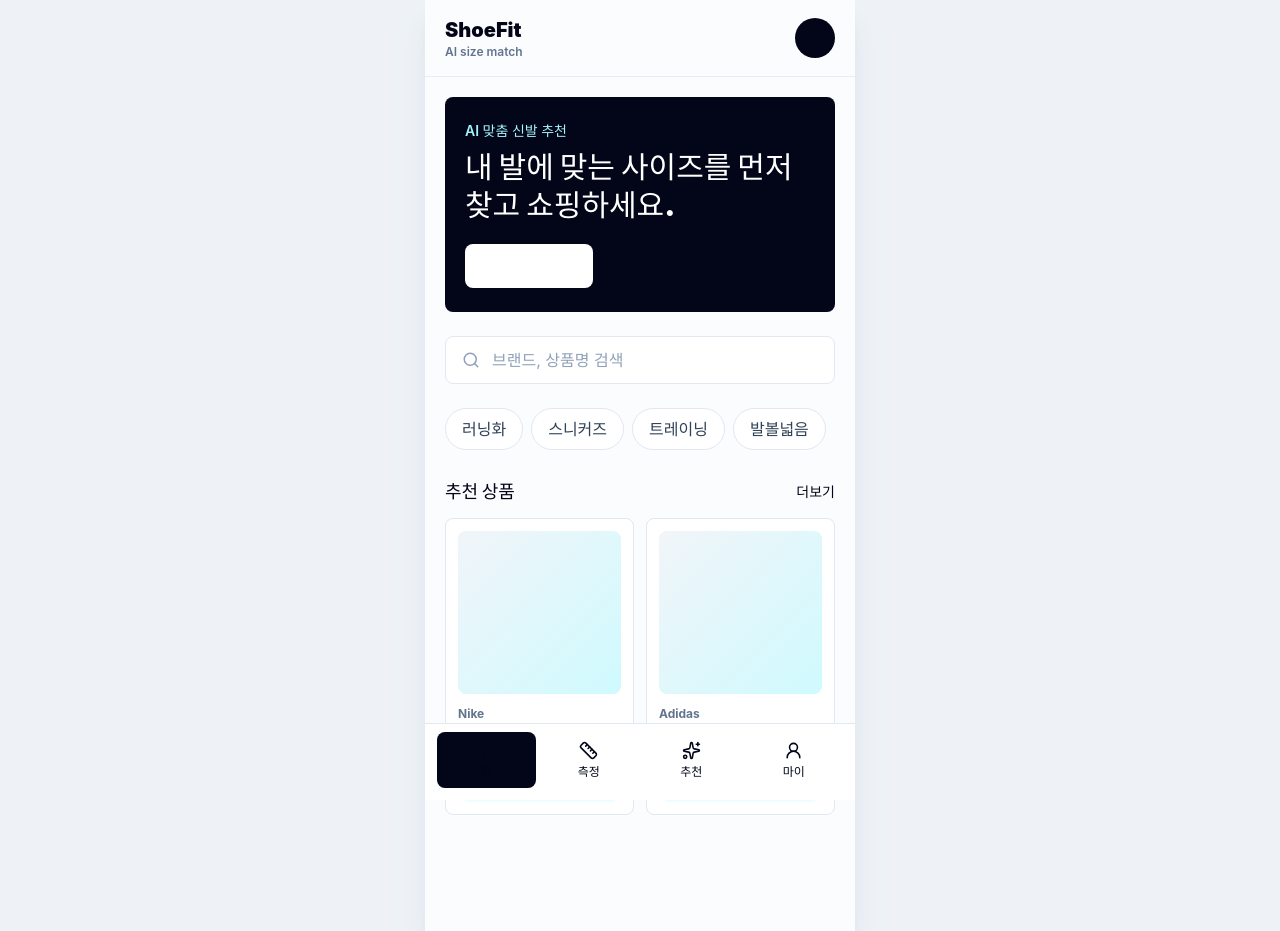
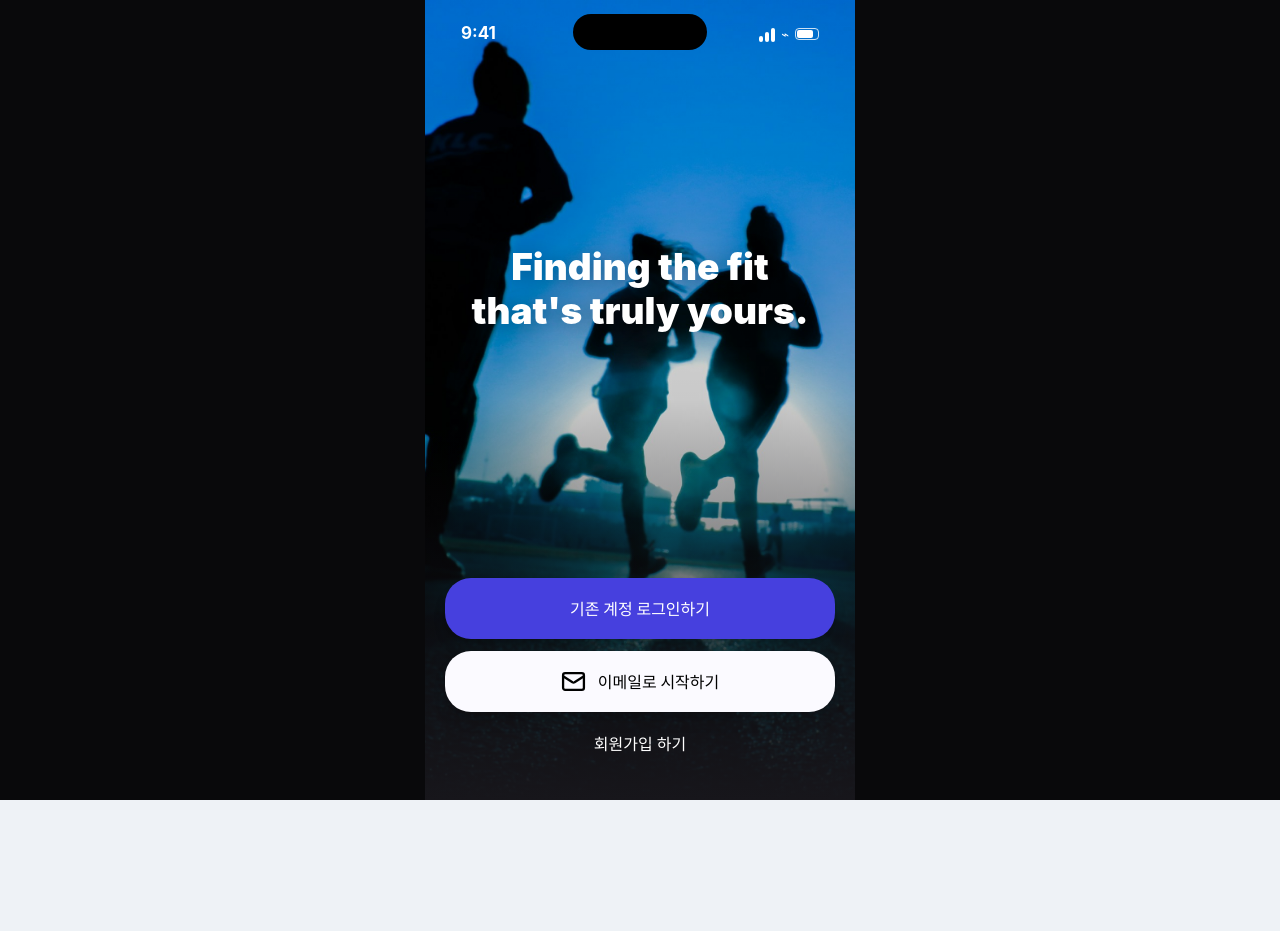
Before and after one commit to hy68483/hackaton_shoe-fit, a React (Vite) app in the folder hackathon/front/: page / in a window 1280 px wide. After the commit the page ends 800 px from the top, so only its background shows below. Built offline with nearby package versions, Linux system fonts and the light colour scheme.

Commit message:
feat: implement auth start screen

```diff
--- a/hackathon/front/src/App.tsx
+++ b/hackathon/front/src/App.tsx
@@ -1,40 +1,67 @@
 import {
   Camera,
   ChevronRight,
+  Mail,
   Home,
   Ruler,
   Search,
   Sparkles,
   UserRound,
-} from 'lucide-react'
-import { Link, NavLink, Route, Routes } from 'react-router-dom'
+} from "lucide-react";
+import { Link, NavLink, Route, Routes } from "react-router-dom";
+import authStartImage from "./assets/auth-start.png";
 
 const featuredProducts = [
   {
-    id: 'nike-pegasus-41',
-    brand: 'Nike',
-    name: 'Pegasus 41',
-    price: '139,000원',
-    fit: '정사이즈 추천',
+    id: "nike-pegasus-41",
+    brand: "Nike",
+    name: "Pegasus 41",
+    price: "139,000원",
+    fit: "정사이즈 추천",
   },
   {
-    id: 'adidas-supernova',
-    brand: 'Adidas',
-    name: 'Supernova Rise',
-    price: '129,000원',
-    fit: '발볼 여유',
+    id: "adidas-supernova",
+    brand: "Adidas",
+    name: "Supernova Rise",
+    price: "129,000원",
+    fit: "발볼 여유",
   },
-]
+];
 
 function App() {
   return (
+    <Routes>
+      <Route path="/" element={<StartPage />} />
+      <Route
+        path="/login"
+        element={<PlaceholderPage title="기존 계정 로그인하기" />}
+      />
+      <Route
+        path="/signup"
+        element={<PlaceholderPage title="이메일로 시작하기" />}
+      />
+      <Route
+        path="/signup/options"
+        element={<PlaceholderPage title="회원가입 하기" />}
+      />
+      <Route path="/*" element={<AppShell />} />
+    </Routes>
+  );
+}
+
+function AppShell() {
+  return (
     <main className="min-h-screen bg-[#eef2f6] text-slate-950">
-      <div className="mx-auto flex min-h-screen w-full max-w-[430px] flex-col bg-[#fbfcfe] shadow-xl shadow-slate-300/60">
+      <div className="mx-auto flex min-h-dvh w-full max-w-[430px] flex-col bg-[#fbfcfe] shadow-xl shadow-slate-300/60">
         <header className="sticky top-0 z-10 border-b border-slate-200/80 bg-[#fbfcfe]/95 px-5 py-4 backdrop-blur">
           <div className="flex items-center justify-between">
-            <Link to="/" className="flex flex-col">
-              <span className="text-xl font-black tracking-normal">ShoeFit</span>
-              <span className="text-xs font-semibold text-slate-500">AI size match</span>
+            <Link to="/home" className="flex flex-col">
+              <span className="text-xl font-black tracking-normal">
+                ShoeFit
+              </span>
+              <span className="text-xs font-semibold text-slate-500">
+                AI size match
+              </span>
             </Link>
             <Link
               to="/measure"
@@ -48,7 +75,7 @@ function App() {
 
         <div className="flex-1 pb-24">
           <Routes>
-            <Route path="/" element={<HomePage />} />
+            <Route path="/home" element={<HomePage />} />
             <Route path="/measure" element={<MeasurePage />} />
             <Route path="/recommendations" element={<RecommendationsPage />} />
             <Route path="/account" element={<AccountPage />} />
@@ -58,7 +85,90 @@ function App() {
         <BottomNav />
       </div>
     </main>
-  )
+  );
+}
+
+function StartPage() {
+  return (
+    <main className="min-h-screen bg-zinc-950 text-white">
+      <section className="relative mx-auto min-h-dvh w-full max-w-[430px] overflow-hidden bg-zinc-950">
+        <img
+          src={authStartImage}
+          alt=""
+          className="absolute inset-0 h-full w-full object-cover"
+        />
+        <div className="absolute inset-0 bg-gradient-to-b from-black/5 via-black/18 to-[#17161b]" />
+        <div className="absolute inset-x-0 top-0 z-10 flex h-14 items-center justify-between px-9 pt-3 text-[17px] font-bold">
+          <span>9:41</span>
+          <div className="absolute left-1/2 top-[14px] h-[36px] w-[134px] -translate-x-1/2 rounded-full bg-black" />
+          <div className="flex items-center gap-1.5" aria-hidden="true">
+            <span className="flex h-4 items-end gap-0.5">
+              <span className="block h-1.5 w-1 rounded-sm bg-white" />
+              <span className="block h-2.5 w-1 rounded-sm bg-white" />
+              <span className="block h-3.5 w-1 rounded-sm bg-white" />
+            </span>
+            <span className="text-[13px] leading-none">⌁</span>
+            <span className="h-3 w-6 rounded-[4px] border border-white/80 p-[1px]">
+              <span className="block h-full w-4 rounded-[2px] bg-white" />
+            </span>
+          </div>
+        </div>
+
+        <div className="relative z-10 flex min-h-dvh flex-col px-5 pb-9 pt-20">
+          <div className="flex flex-1 items-center justify-center pb-20">
+            <h1 className="max-w-[340px] text-center text-[37px] font-black leading-[1.18] tracking-normal drop-shadow-[0_2px_10px_rgba(0,0,0,0.28)]">
+              Finding the fit
+              <br />
+              that's truly yours.
+            </h1>
+          </div>
+
+          <div className="space-y-3">
+            <Link
+              to="/login"
+              className="flex h-[61px] w-full items-center justify-center rounded-[26px] bg-[#4640DE] text-[16px] font-bold text-white shadow-lg shadow-black/15"
+            >
+              기존 계정 로그인하기
+            </Link>
+            <Link
+              to="/signup"
+              className="flex h-[61px] w-full items-center justify-center gap-3 rounded-[26px] bg-[#FBFAFF] text-[16px] font-bold text-[#000000] shadow-lg shadow-black/15"
+              style={{ color: "#000000" }}
+            >
+              <Mail size={25} strokeWidth={2.2} />
+              이메일로 시작하기
+            </Link>
+            <Link
+              to="/signup/options"
+              className="flex h-10 w-full items-center justify-center text-[16px] font-semibold text-white/90"
+            >
+              회원가입 하기
+            </Link>
+          </div>
+        </div>
+      </section>
+    </main>
+  );
+}
+
+function PlaceholderPage({ title }: { title: string }) {
+  return (
+    <main className="min-h-screen bg-[#f5f6fb] text-slate-950">
+      <section className="mx-auto flex min-h-dvh w-full max-w-[430px] flex-col justify-center px-6">
+        <p className="text-sm font-bold text-[#4640DE]">ShoeFit</p>
+        <h1 className="mt-2 text-2xl font-black tracking-normal">{title}</h1>
+        <p className="mt-3 text-sm leading-6 text-slate-600">
+          다음 단계에서 이 화면을 Figma 기준으로 이어서 구현합니다.
+        </p>
+        <Link
+          to="/"
+          className="mt-8 flex h-12 items-center justify-center rounded-[8px] bg-[#4640DE] text-sm font-bold text-white"
+        >
+          시작화면으로 돌아가기
+        </Link>
+      </section>
+    </main>
+  );
 }
 
 function HomePage() {
@@ -87,7 +197,7 @@ function HomePage() {
       </label>
 
       <div className="flex gap-2 overflow-x-auto pb-1">
-        {['러닝화', '스니커즈', '트레이닝', '발볼넓음'].map((item) => (
+        {["러닝화", "스니커즈", "트레이닝", "발볼넓음"].map((item) => (
           <button
             key={item}
             type="button"
@@ -101,16 +211,26 @@ function HomePage() {
       <section className="space-y-3">
         <div className="flex items-center justify-between">
           <h2 className="text-lg font-black">추천 상품</h2>
-          <Link to="/recommendations" className="text-sm font-bold text-cyan-700">
+          <Link
+            to="/recommendations"
+            className="text-sm font-bold text-cyan-700"
+          >
             더보기
           </Link>
         </div>
         <div className="grid grid-cols-2 gap-3">
           {featuredProducts.map((product) => (
-            <article key={product.id} className="rounded-[8px] border border-slate-200 bg-white p-3">
+            <article
+              key={product.id}
+              className="rounded-[8px] border border-slate-200 bg-white p-3"
+            >
               <div className="aspect-square rounded-[8px] bg-gradient-to-br from-slate-100 to-cyan-100" />
-              <p className="mt-3 text-xs font-bold text-slate-500">{product.brand}</p>
-              <h3 className="mt-1 truncate text-sm font-black">{product.name}</h3>
+              <p className="mt-3 text-xs font-bold text-slate-500">
+                {product.brand}
+              </p>
+              <h3 className="mt-1 truncate text-sm font-black">
+                {product.name}
+              </h3>
               <p className="mt-1 text-sm font-bold">{product.price}</p>
               <p className="mt-2 rounded-full bg-cyan-50 px-2 py-1 text-xs font-bold text-cyan-700">
                 {product.fit}
@@ -120,17 +240,25 @@ function HomePage() {
         </div>
       </section>
     </section>
-  )
+  );
 }
 
 function MeasurePage() {
-  const steps = ['측정 동의', '촬영 이미지 업로드', '품질 검증', 'AI 측정 분석', '사이즈 추천']
+  const steps = [
+    "측정 동의",
+    "촬영 이미지 업로드",
+    "품질 검증",
+    "AI 측정 분석",
+    "사이즈 추천",
+  ];
 
   return (
     <section className="space-y-5 px-5 py-5">
       <div>
         <p className="text-sm font-bold text-cyan-700">Foot measurement</p>
-        <h1 className="mt-1 text-2xl font-black tracking-normal">발 촬영으로 추천 사이즈 받기</h1>
+        <h1 className="mt-1 text-2xl font-black tracking-normal">
+          발 촬영으로 추천 사이즈 받기
+        </h1>
       </div>
 
       <div className="rounded-[8px] border border-dashed border-slate-300 bg-white p-5 text-center">
@@ -145,7 +273,10 @@ function MeasurePage() {
 
       <ol className="space-y-3">
         {steps.map((step, index) => (
-          <li key={step} className="flex items-center gap-3 rounded-[8px] border border-slate-200 bg-white p-4">
+          <li
+            key={step}
+            className="flex items-center gap-3 rounded-[8px] border border-slate-200 bg-white p-4"
+          >
             <span className="flex h-8 w-8 shrink-0 items-center justify-center rounded-full bg-slate-950 text-sm font-black text-white">
               {index + 1}
             </span>
@@ -154,7 +285,7 @@ function MeasurePage() {
         ))}
       </ol>
     </section>
-  )
+  );
 }
 
 function RecommendationsPage() {
@@ -162,7 +293,9 @@ function RecommendationsPage() {
     <section className="space-y-4 px-5 py-5">
       <div>
         <p className="text-sm font-bold text-cyan-700">Recommendation</p>
-        <h1 className="mt-1 text-2xl font-black tracking-normal">추천 사이즈</h1>
+        <h1 className="mt-1 text-2xl font-black tracking-normal">
+          추천 사이즈
+        </h1>
       </div>
 
       <div className="rounded-[8px] bg-white p-5 shadow-sm shadow-slate-200">
@@ -176,11 +309,12 @@ function RecommendationsPage() {
           </div>
         </div>
         <p className="mt-4 text-sm leading-6 text-slate-600">
-          로그인 후 발 프로필과 상품 데이터를 기준으로 백엔드 추천 API와 연결합니다.
+          로그인 후 발 프로필과 상품 데이터를 기준으로 백엔드 추천 API와
+          연결합니다.
         </p>
       </div>
     </section>
-  )
+  );
 }
 
 function AccountPage() {
@@ -198,16 +332,16 @@ function AccountPage() {
         </p>
       </div>
     </section>
-  )
+  );
 }
 
 function BottomNav() {
   const items = [
-    { to: '/', label: '홈', icon: Home },
-    { to: '/measure', label: '측정', icon: Ruler },
-    { to: '/recommendations', label: '추천', icon: Sparkles },
-    { to: '/account', label: '마이', icon: UserRound },
-  ]
+    { to: "/home", label: "홈", icon: Home },
+    { to: "/measure", label: "측정", icon: Ruler },
+    { to: "/recommendations", label: "추천", icon: Sparkles },
+    { to: "/account", label: "마이", icon: UserRound },
+  ];
 
   return (
     <nav className="fixed inset-x-0 bottom-0 z-20 mx-auto max-w-[430px] border-t border-slate-200 bg-white px-3 pb-3 pt-2">
@@ -218,7 +352,7 @@ function BottomNav() {
             to={to}
             className={({ isActive }) =>
               `flex h-14 flex-col items-center justify-center gap-1 rounded-[8px] text-xs font-black ${
-                isActive ? 'bg-slate-950 text-white' : 'text-slate-500'
+                isActive ? "bg-slate-950 text-white" : "text-slate-500"
               }`
             }
           >
@@ -228,7 +362,7 @@ function BottomNav() {
         ))}
       </div>
     </nav>
-  )
+  );
 }
 
-export default App
+export default App;
```
Also changed, not shown: hackathon/front/src/assets/auth-start.png (added).
